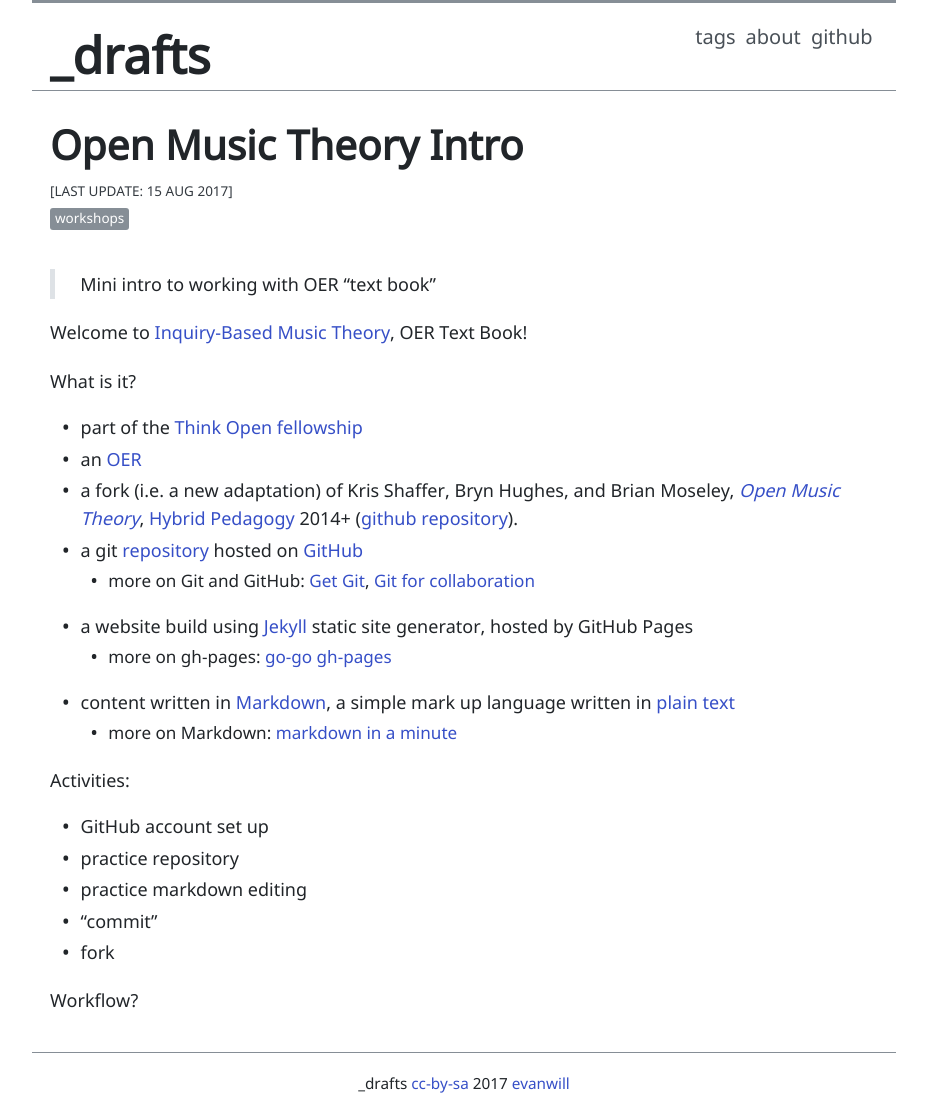
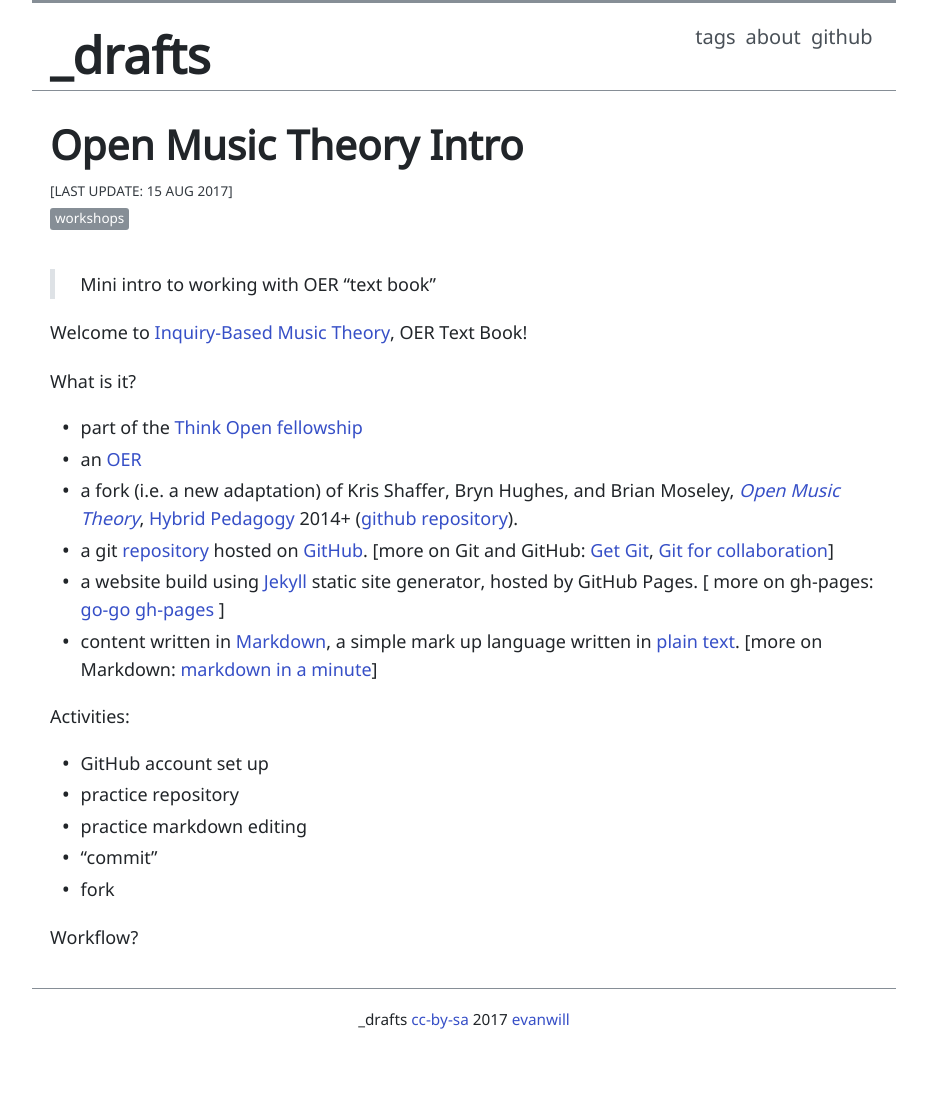
Before and after one commit to evanwill/_drafts, a Jekyll site: the page built from _notes/openmusic.md, in a window 1280 px wide. Shown: the whole page, without its empty margins (176-1103 px from the left). Built offline with Jekyll 4.4.1, drawn with Linux system fonts in a browser that asks for light colours; after the commit the page ends 1054 px from its top, so only the background shows below that.

Commit message:
open music tweak

```diff
--- a/_notes/openmusic.md
+++ b/_notes/openmusic.md
@@ -14,12 +14,9 @@ What is it?
 - part of the [Think Open fellowship](https://open.lib.uidaho.edu/)
 - an [OER](https://en.wikipedia.org/wiki/Open_educational_resources)
 - a fork (i.e. a new adaptation) of Kris Shaffer, Bryn Hughes, and Brian Moseley, [*Open Music Theory*](http://openmusictheory.com/), [Hybrid Pedagogy](http://www.digitalpedagogylab.com/hybridped/) 2014+ ([github repository](https://github.com/openmusictheory/openmusictheory.github.io)).
-- a git [repository](https://github.com/drbutterfield/theory-draft-1) hosted on [GitHub](https://github.com/)
-    - more on Git and GitHub: [Get Git](https://uidaholib.github.io/get-git/), [Git for collaboration](https://evanwill.github.io/_drafts/notes/git-collaboration.html)
-- a website build using [Jekyll](http://jekyllrb.com/) static site generator, hosted by GitHub Pages
-    - more on gh-pages: [go-go gh-pages](https://evanwill.github.io/go-go-ghpages/)
-- content written in [Markdown](https://daringfireball.net/projects/markdown/), a simple mark up language written in [plain text](https://en.wikipedia.org/wiki/Plain_text)
-    - more on Markdown: [markdown in a minute](https://evanwill.github.io/_drafts/notes/markdown-minute.html)
+- a git [repository](https://github.com/drbutterfield/theory-draft-1) hosted on [GitHub](https://github.com/). [more on Git and GitHub: [Get Git](https://uidaholib.github.io/get-git/), [Git for collaboration](https://evanwill.github.io/_drafts/notes/git-collaboration.html)]
+- a website build using [Jekyll](http://jekyllrb.com/) static site generator, hosted by GitHub Pages. [ more on gh-pages: [go-go gh-pages](https://evanwill.github.io/go-go-ghpages/) ]
+- content written in [Markdown](https://daringfireball.net/projects/markdown/), a simple mark up language written in [plain text](https://en.wikipedia.org/wiki/Plain_text). [more on Markdown: [markdown in a minute](https://evanwill.github.io/_drafts/notes/markdown-minute.html)]
 
 Activities:
 
```
